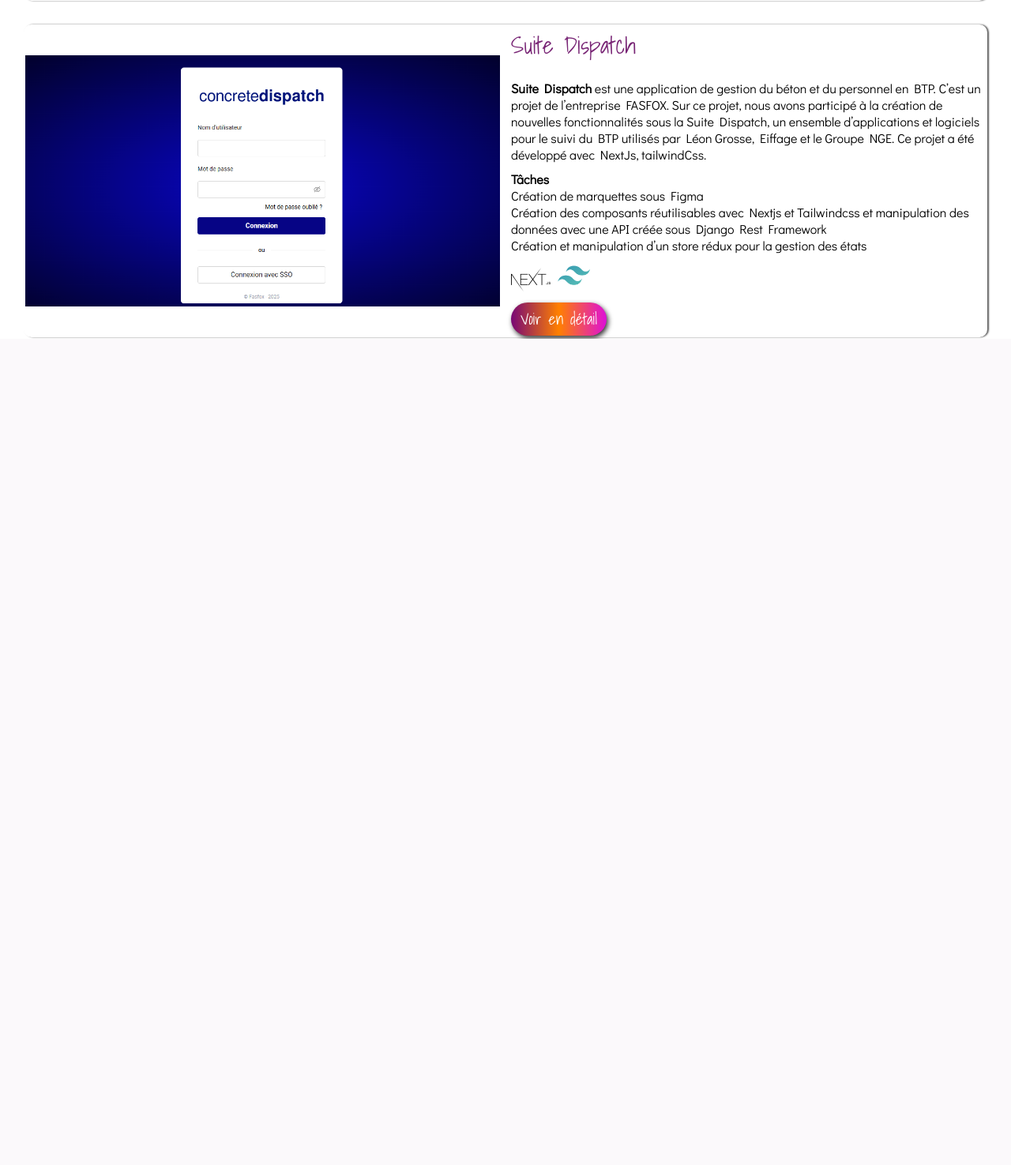
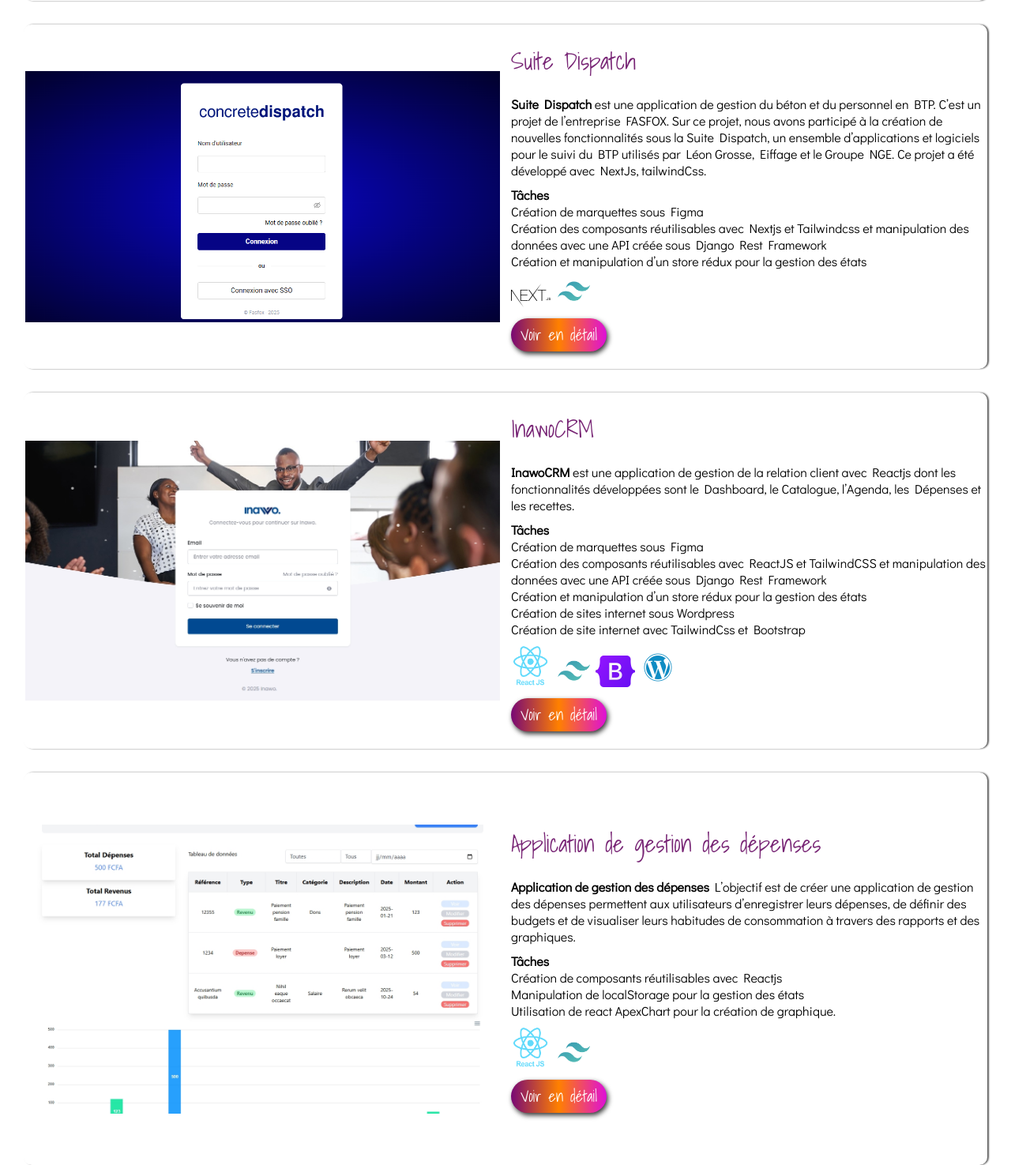
Before and after one commit to fert13/Portfolio-tp-git, a PHP site: page /projets.html in a window 1280 px wide. Shown: the part 2332-3807 px from the top of the page at 79% size. Before the commit the page ends 2761 px from the top, so only its background shows below. Run offline with PHP 8.4, Linux system fonts and the light colour scheme; some libraries are stand-ins or nearby versions; some web fonts are replaced.

Commit message:
Correction

```diff
--- a/contacts.html
+++ b/contacts.html
@@ -16,8 +16,8 @@
     <div class="hero">
         <nav>
             <ul>
-                <li><a href="index.html#presentation">CV</a></li>
-                <li><a href="projets.html">Portfolio</a></li>
+                <li><a href="index#presentation">CV</a></li>
+                <li><a href="projets">Portfolio</a></li>
                 <li><a href="#">Contact</a></li>
             </ul>
         </nav>
--- a/projets.html
+++ b/projets.html
@@ -16,9 +16,9 @@
     <div class="hero">
         <nav>
             <ul>
-                <li><a href="index.html#presentation">CV</a></li>
-                <li><a href="projets.html">Portfolio</a></li>
-                <li><a href="contacts.html">Contact</a></li>
+                <li><a href="index#presentation">CV</a></li>
+                <li><a href="projets">Portfolio</a></li>
+                <li><a href="contacts">Contact</a></li>
             </ul>
         </nav>
         <div class="hero-description">
@@ -126,7 +126,7 @@
                     </div>
                 </div>
             </div>
-            <div class="projets programmation">
+            <div class="projets programmation card-auto">
             <div class="card-image" >
                 <img src="images/Staffdispatch.png" alt="">
             </div>
@@ -154,6 +154,63 @@
                 </div>
             </div>
             </div>
+            <div class="projets programmation card-auto">
+                <div class="card-image" >
+                    <img src="images/crm.png" alt="">
+                </div>
+                <div class="card-title">
+                    <h2><b>InawoCRM</b></h2>
+                    <p> <strong>InawoCRM</strong> est une application de gestion de la relation client avec Reactjs dont les
+                        fonctionnalités développées sont le Dashboard, le Catalogue, l’Agenda, les Dépenses et les
+                        recettes.
+                        </p>
+
+                        <ul>
+                            <li><strong>Tâches</strong></li>
+                            <li>Création de marquettes sous Figma</li>
+                            <li>Création des composants réutilisables avec ReactJS et TailwindCSS et manipulation des données avec une API créée sous Django Rest Framework
+                            </li>
+                            <li>Création et manipulation d’un store rédux pour la gestion des états</li>
+                            <li>Création de sites internet sous Wordpress</li>
+                            <li>Création de site internet avec TailwindCss et Bootstrap</li>
+                        </ul>
+                        <div>
+                            <img src="images/o2switch-deployer-react.js.png" alt="" class="utils">
+                            <img src="images/tailwindcss_logo_icon_170649.png" alt="" class="utils">
+                            <img src="images/Bootstrap_logo.svg.png" alt="" class="utils">
+                            <img src="images/vecteezy_wordpress-logo-png-wordpress-icon-transparent-png_20975579.png" alt="" class="utils">
+                        </div>
+                    <div>
+                        <button class="button-competences"> <a href="https://app.inawo.pro/fr/connexion">Voir en détail</a> </button>
+                    </div>
+                </div>
+            </div>
+            <div class="projets programmation card-auto">
+                <div class="card-image" >
+                    <img src="images/Dépenses.png" alt="">
+                </div>
+                <div class="card-title">
+                    <h2><b>Application de gestion des dépenses</b></h2>
+                    <p> <strong>Application de gestion des dépenses</strong> L’objectif est de créer une application de gestion des dépenses permettent aux utilisateurs
+                        d’enregistrer leurs dépenses, de définir des budgets et de visualiser leurs habitudes de
+                        consommation à travers des rapports et des graphiques.
+                        </p>
+                        <ul>
+                            <li><strong>Tâches</strong></li>
+                            <li>Création de composants réutilisables avec Reactjs</li>
+                            <li>Manipulation de localStorage pour la gestion des états
+                            </li>
+                            <li>Utilisation de react ApexChart pour la création de graphique.</li>
+                        </ul>
+                        <div>
+                            <img src="images/o2switch-deployer-react.js.png" alt="" class="utils">
+                            <img src="images/tailwindcss_logo_icon_170649.png" alt="" class="utils">
+                        </div>
+                    <div>
+                        <button class="button-competences"> <a href="https://gestion-depenses-gold.vercel.app/">Voir en détail</a> </button>
+                    </div>
+                </div>
+            </div>
 
         </div>
     </div>
--- a/styles/styles.css
+++ b/styles/styles.css
@@ -539,6 +539,11 @@ gap:10px
   border-radius: 10px;
 }
 
+.card-auto {
+  height: auto;
+  padding: 20px 0 20px 0;
+}
+
 .card-image {
   width: 100%;
   height: 80%;
```
Also changed, not shown: index.html (+6 -6 lines).
